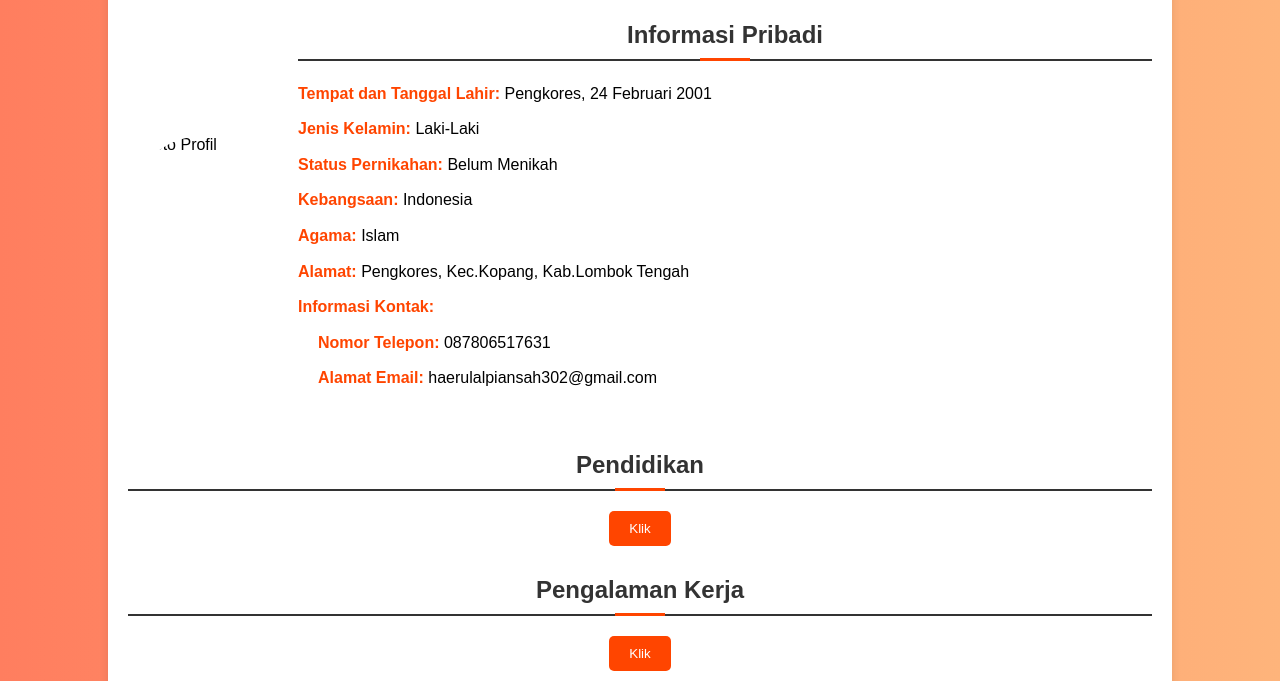
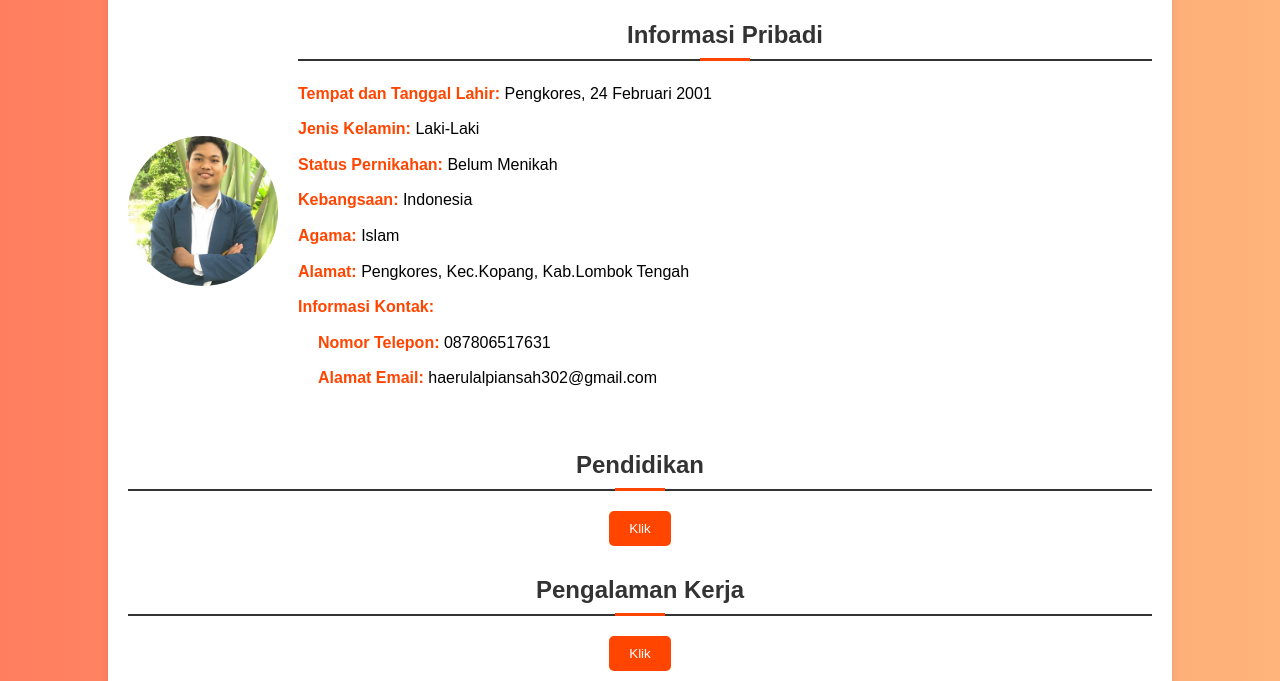
Before and after one commit to revou-fundamental-course/fundamental-Hairul-Alpiansah, a plain HTML site: page other/indexs.html in a window 1280 px wide. Shown: the part 119-800 px from the top of the page. Drawn offline with Linux system fonts and the light colour scheme.

Commit message:
Update indexs.html

```diff
--- a/other/indexs.html
+++ b/other/indexs.html
@@ -137,7 +137,7 @@
     <div class="container">
         <h1>HAIRUL ALPIANSAH</h1>
         <div class="profile-container">
-             <img src="my photo" alt="Foto Profil">
+             <img src="my photo.png" alt="Foto Profil">
             <div class="profile-info">
                 <div class="section">
                     <h2>Informasi Pribadi</h2>
```
